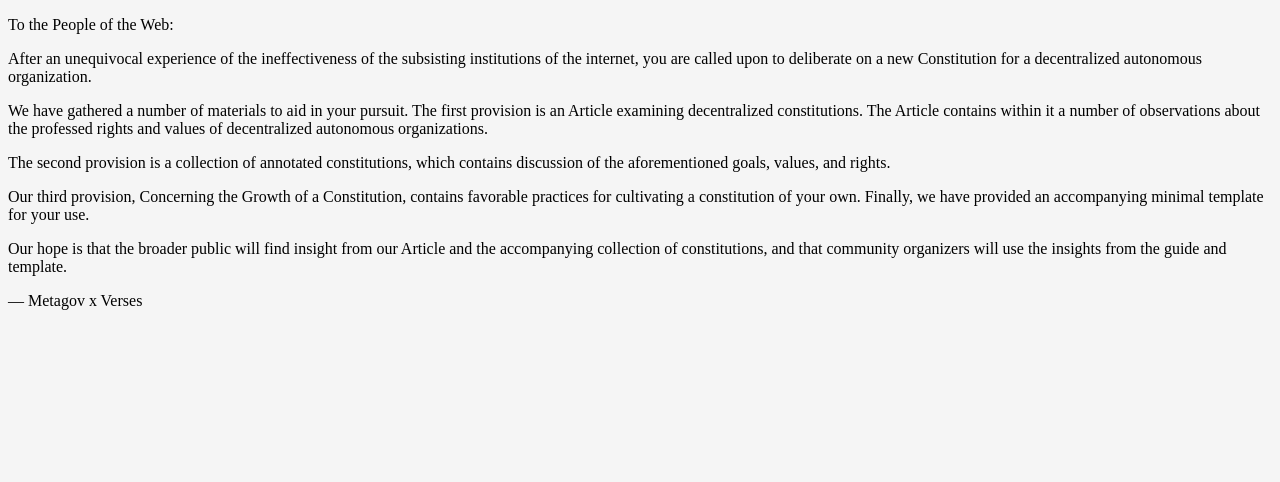
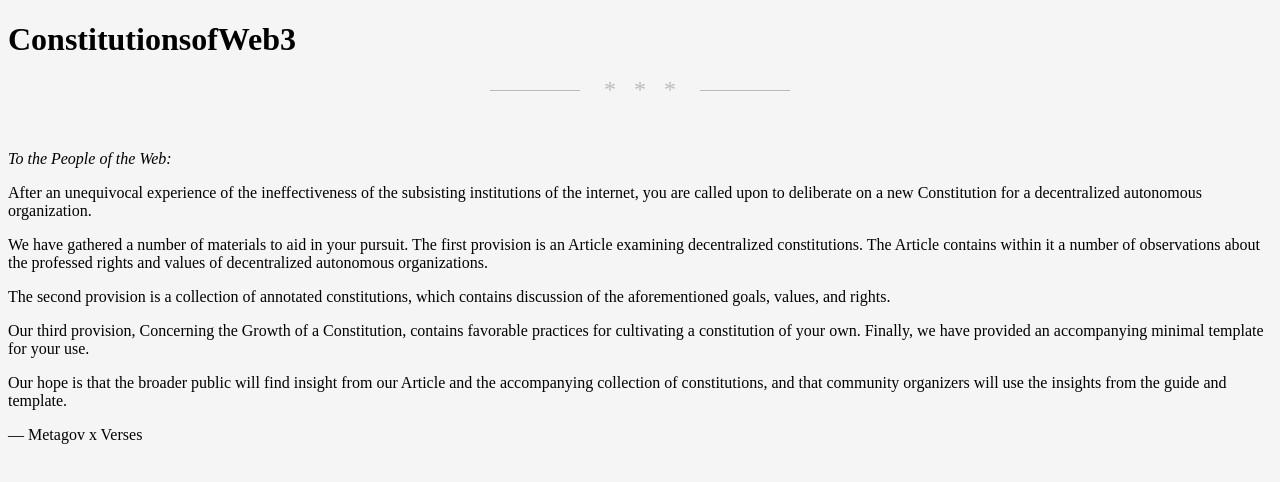
Before and after one commit to verses-xyz/constitutions, a Next.js app: page / in a window 1280 px wide. Shown: the top 482 px of the page. Built offline with nearby package versions, Linux system fonts and the light colour scheme.

Commit message:
base styling for index page

```diff
--- /dev/null
+++ b/components/Header.js
@@ -0,0 +1,26 @@
+function capitalizeFirstLetter(string) {
+  return string.charAt(0).toUpperCase() + string.slice(1);
+}
+
+export default function Header({ title }) {
+  const title_class = "text-4xl font-title mt-16 mb-16 md:mb-20 md:text-7xl font-semibold text-gray-primary";
+  const lower_class = "text-2xl block font-light italic text-xl md:text-4xl text-gray-primary";
+  const concat = title
+    .split(" ")
+    .map(word => {
+      if (capitalizeFirstLetter(word) === word) {
+        // title case
+        return word
+      } else {
+        // regular
+        return <span className={`${lower_class}`}>{word}</span>
+      }
+    })
+
+  return <div className="text-center w-full">
+    <h1 className={title_class}>{concat}</h1>
+    <div>
+      <hr />
+    </div>
+  </div>
+}
--- a/components/PageLayout.js
+++ b/components/PageLayout.js
@@ -1,8 +1,13 @@
 import Head from './Head'
 
 export default function LayoutComponents({ children }) {
-  return <div className="font-body">
+  return <>
     <Head />
-    {children}
-  </div>;
+    <div className="w-2/5 mx-auto">
+      <div></div>
+      <div className="font-body text-xl">
+        {children}
+      </div>
+    </div>
+  </>;
 }
--- a/pages/index.mdx
+++ b/pages/index.mdx
@@ -1,6 +1,9 @@
 import PageLayout from '../components/PageLayout'
+import Header from '../components/Header'
 
-To the People of the Web:
+<Header title="Constitutions of Web3" />
+
+*To the People of the Web:*
 
 After an unequivocal experience of the ineffectiveness of the subsisting institutions of the internet, you are called upon to deliberate on a new Constitution for a decentralized autonomous organization.
 
--- a/pages/styles.css
+++ b/pages/styles.css
@@ -11,6 +11,7 @@
   color: #bbb;
   text-align: center;
   width: 300px;
+  margin: 2em auto;
 }
 
 hr:after {
@@ -23,5 +24,9 @@
   font-size: 1.5em;
   padding: 0 1em;
   margin: 0 -1em;
-  background: #fafafa;
+  background: #f5f5f5;
 }
+
+p {
+  margin: 1em 0;
+}
```
